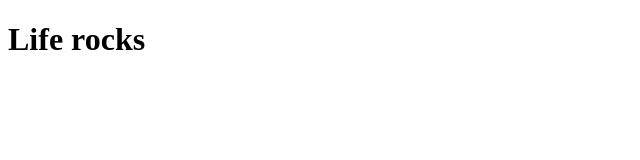
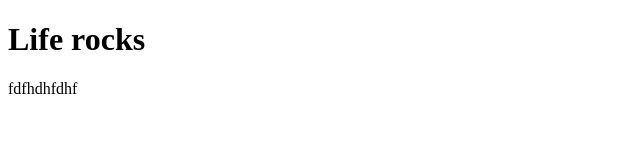
Before and after one commit to Champions007/Git_tutorial, a plain HTML site: page index.html in a window 1280 px wide. Shown: the whole page, without its empty margins (0-640 px from the left). Drawn offline with Linux system fonts and the light colour scheme.

Commit message:
Changed index.html file

```diff
--- a/index.html
+++ b/index.html
@@ -7,5 +7,6 @@
     </head>
     <body>
         <h1>Life rocks</h1>
+        <p>fdfhdhfdhf</p>
     </body>
 </html>
```
